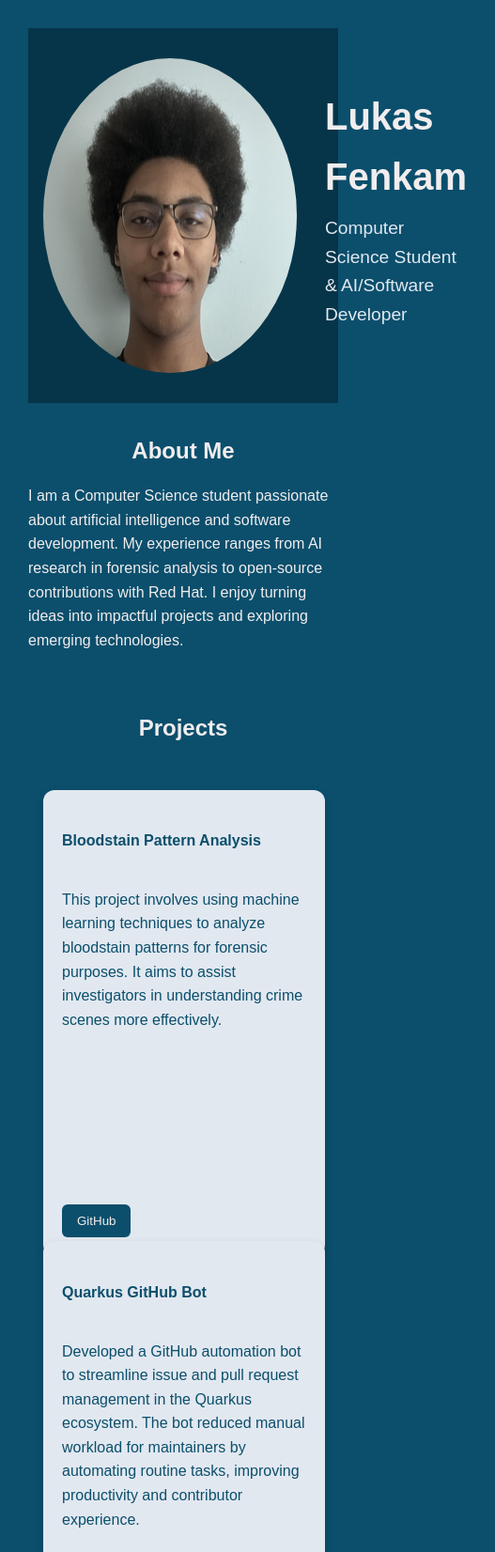
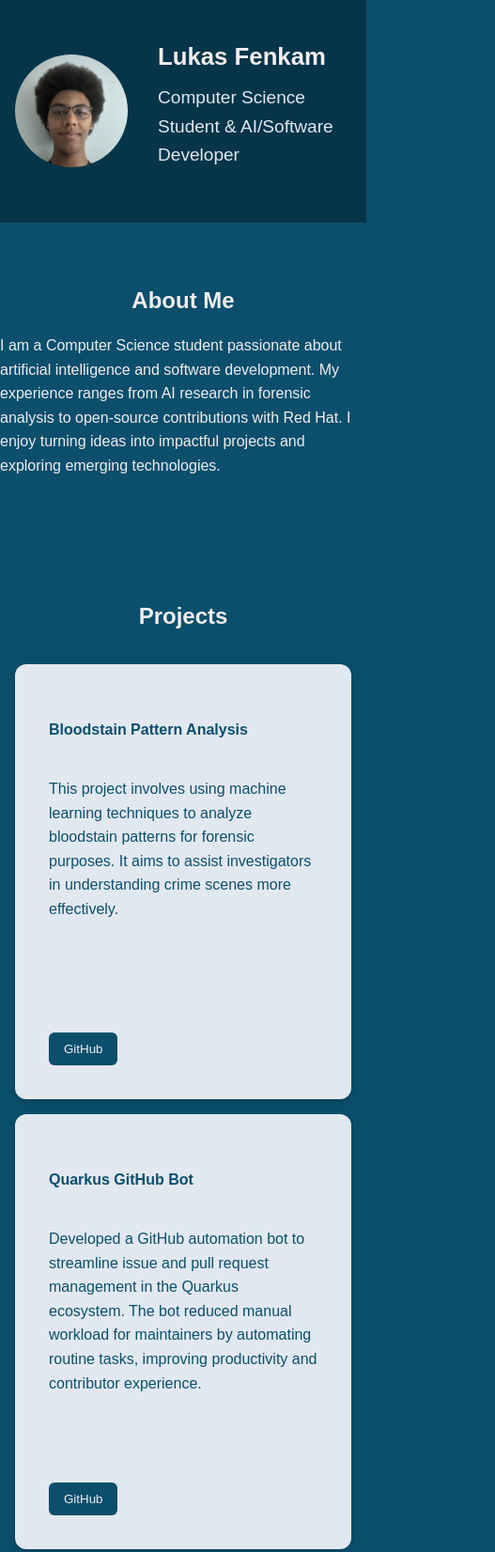
Before and after one commit to Luke1432/luke1432.github.io, a plain HTML site: page index.html in a window 390 px wide. Shown: the top 1652 px of the page at 94% size, 527 px wide, since content can reach past the window. Drawn offline with Linux system fonts and the light colour scheme.

Commit message:
Adjust for better view on mobile

```diff
--- a/style.css
+++ b/style.css
@@ -1,63 +1,103 @@
-/* General page styles */
+/* ---------- Base / Reset ---------- */
+* { box-sizing: border-box; }
+
+html, body {
+  margin: 0;
+  padding: 0;
+}
+
 body {
   font-family: Arial, sans-serif;
-    margin: 0;
-    padding: 30px;
-    background: #0B4F6C; /* deep blue background */
-    color: #F1EDEE;      /* off-white text */
+  background: #0B4F6C;   /* deep blue */
+  color: #F1EDEE;        /* off-white */
   line-height: 1.6;
 }
 
+/* Media and long text scale nicely on mobile */
+img, video { max-width: 100%; height: auto; display: block; }
+pre, code { white-space: pre-wrap; word-break: break-word; }
+
+/* Optional centered content wrapper (use in HTML if you like) */
+.container {
+  max-width: 1100px;
+  margin: 0 auto;
+  padding: 16px;
+}
+
+/* ---------- Header ---------- */
 header {
+  display: flex;
+  align-items: center;
+  gap: 16px;
+  padding: 24px 16px;
+  background: #063549;
   text-align: left;
-    padding: 2rem 1rem;
-    background: #063549;
-    display: flex;
 }
 
 header h1 {
   margin: 0;
-    font-size: 2.5rem;
+  font-size: clamp(1.5rem, 2.5vw + 1rem, 2.5rem);
 }
 
 header h2 {
   margin-top: 0.5rem;
   font-weight: normal;
-    font-size: 1.2rem;
+  font-size: clamp(1rem, 1.2vw + 0.9rem, 1.25rem);
   color: #E2E8F0;
 }
 
-.header-text{
-    padding: 30px;
+.header-text { padding: 16px; }
+
+.profile-pic {
+  width: 120px;
+  aspect-ratio: 1 / 1;
+  border-radius: 50%;
+  object-fit: cover;
+  display: block;
 }
 
-/* Section headings */
+/* ---------- Sections ---------- */
+section { padding: 32px 0; }
+
 section h2, section h3 {
   text-align: center;
   margin: 2rem 0 1rem;
 }
 
-/* Container for grouped cards (projects, experience, etc.) */
+.subtitle { padding: 16px; }
+
+/* ---------- Responsive Grids ---------- */
+/* Mobile-first: single column */
 .projects,
-.work-experience {
+.work-experience,
+.volunteering-cards {
   display: grid;
-    grid-template-columns: repeat(auto-fit, minmax(300px, 1fr));
-    gap: 24px;
-    max-width: 1000px;
+  grid-template-columns: 1fr;
+  gap: 16px;
+  max-width: 1100px;
+  margin: 0 auto;
+  padding: 0 16px;
+  /* equal-height rows so cards line up */
+  grid-auto-rows: 1fr;
+}
+
+/* Volunteering outer section as a normal block */
+.volunteering {
+  max-width: 1100px;
   margin: 0 auto;
   padding: 0 16px;
 }
 
-/* Card styling */
+/* ---------- Cards ---------- */
 .card {
   background: #E2E8F0;
   color: #0B4F6C;
   border-radius: 12px;
   padding: 20px;
   box-shadow: 0 4px 10px rgba(0,0,0,0.15);
-    transition: transform 0.2s ease;
+  transition: transform 0.2s ease, box-shadow 0.2s ease;
 
-    /* added: make inner layout a column so the button can sit at the bottom */
+  /* stack content; allow footer buttons to pin to bottom */
   display: flex;
   flex-direction: column;
   height: 100%;
@@ -65,20 +105,26 @@ section h2, section h3 {
 
 .card:hover {
   transform: translateY(-5px);
+  box-shadow: 0 8px 18px rgba(0,0,0,0.18);
+}
+
+/* Inner container pattern if you use it in HTML */
+.card > .container {
+  display: flex;
+  flex-direction: column;
+  height: 100%;
 }
 
 /* Buttons */
 .project-button {
-    margin-top: 12px;
   background: #0B4F6C;
   border: none;
   border-radius: 6px;
   padding: 10px 16px;
   cursor: pointer;
   transition: background 0.3s ease;
-
-    /* added: push the button to the bottom of the card */
-    margin-top: auto;
+  margin-top: auto;           /* pin to bottom of card */
+  align-self: flex-start;     /* natural button width */
 }
 
 .project-button a {
@@ -86,88 +132,36 @@ section h2, section h3 {
   text-decoration: none;
 }
 
-.project-button:hover {
-    background: #145A7A;
-}
-.volunteering-cards {
-    display: grid;
-    grid-template-columns: repeat(auto-fit, minmax(300px, 1fr));
-    gap: 24px;
-    max-width: 500px;
-    margin: 0 auto;
-    padding: 0 16px;
-}
+.project-button:hover { background: #145A7A; }
 
-.projects,
-.work-experience {
-    display: grid;
-    grid-template-columns: repeat(auto-fit, minmax(300px, 1fr));
-    gap: 24px;
-    max-width: 1000px;
-    margin: 0 auto;
-    padding: 0 16px;
-    grid-auto-rows: 1fr; /* equal-height cards already in place */
-}
-
-/* Volunteering stays a normal block section;
-   only its inner wrapper becomes the grid */
-.volunteering {
-    max-width: 1000px;
-    margin: 0 auto;
-    padding: 0 16px;
-}
-
-.volunteering-cards {
-    display: grid;
-    grid-template-columns: repeat(auto-fit, minmax(300px, 1fr));
-    gap: 24px;
-}
-
-.volunteering-cards:hover{
-    transform: translateY(-4px);
-}
-
-.profile-pic {
-    border-radius: 50%;;
-    display: flex;
-}
-
-.contact-info a{
-    color: #F1EDEE;
-    text-decoration: none;
-}
-
-/* Keep equal heights for grid items (if not already set) */
-.projects,
-.work-experience,
-.volunteering-cards {
-  grid-auto-rows: 1fr;
-}
-
-/* Let each card fill its grid cell */
-.card {
-  height: 100%;
-}
-
-/* Stack the inner content and pin the button at the bottom */
-.card > .container {
-  display: flex;
-  flex-direction: column;
-  height: 100%;
-}
-
-.card > .container > .project-button {
-  margin-top: auto;       /* 👈 pins GitHub button to bottom of the card */
-  align-self: flex-start; /* keep your current button width */
-}
-
-/* If you ever wrap multiple buttons, e.g., <div class="actions">...</div> */
-.card > .container > .actions {
+/* If you ever wrap multiple buttons */
+.card .actions {
   margin-top: auto;
   display: flex;
   gap: 10px;
 }
 
-.subtitle{
-    padding: 30px;
+/* Links in contact area keep site color */
+.contact-info a {
+  color: #F1EDEE;
+  text-decoration: none;
 }
+
+/* ---------- Breakpoints ---------- */
+@media (min-width: 600px) {
+  header { padding: 32px 16px; }
+  .header-text { padding: 24px; }
+
+  /* switch to multi-column grids on tablets and up */
+  .projects,
+  .work-experience,
+  .volunteering-cards {
+    gap: 24px;
+    grid-template-columns: repeat(auto-fit, minmax(280px, 1fr));
+  }
+}
+
+@media (min-width: 900px) {
+  .profile-pic { width: 160px; }
+  .header-text { padding: 30px; }
+}
```
Lines whose indentation alone changed are shown as unchanged.
